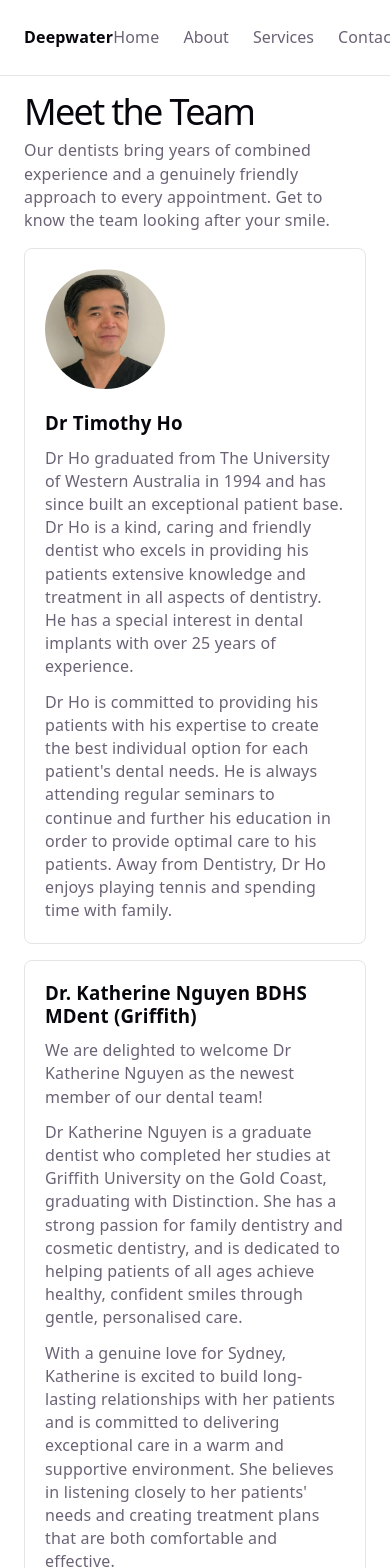
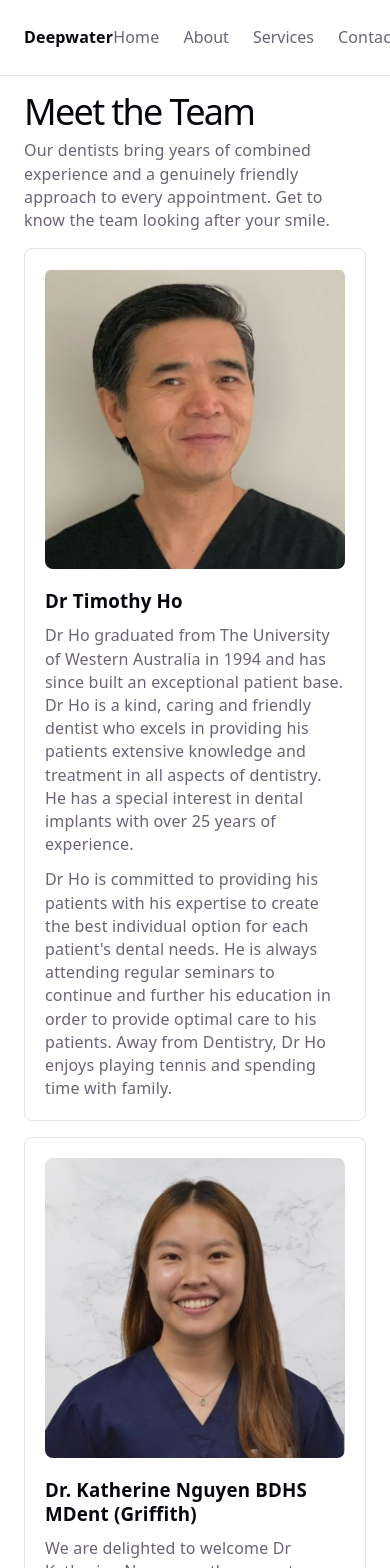
Before and after one commit to katnguyen2301-ops/Deepwater-website, a React (Vite) app: page /about/meet-the-team in a window 390 px wide. Shown: the top 1568 px of the page. Built offline with nearby package versions, Linux system fonts and the light colour scheme.

Commit message:
Add Katherine's photo, square left-aligned dentist photos, remove Sydney reference

```diff
--- a/src/data/dentists.js
+++ b/src/data/dentists.js
@@ -1,4 +1,5 @@
 import timothyHoPhoto from '../assets/dr-timothy-ho.png'
+import katherineNguyenPhoto from '../assets/dr-katherine-nguyen.jpg'
 
 const dentists = [
   {
@@ -13,10 +14,11 @@ const dentists = [
   {
     slug: 'dr-katherine-nguyen',
     name: 'Dr. Katherine Nguyen BDHS MDent (Griffith)',
+    photo: katherineNguyenPhoto,
     bio: [
       "We are delighted to welcome Dr Katherine Nguyen as the newest member of our dental team!",
       "Dr Katherine Nguyen is a graduate dentist who completed her studies at Griffith University on the Gold Coast, graduating with Distinction. She has a strong passion for family dentistry and cosmetic dentistry, and is dedicated to helping patients of all ages achieve healthy, confident smiles through gentle, personalised care.",
-      "With a genuine love for Sydney, Katherine is excited to build long-lasting relationships with her patients and is committed to delivering exceptional care in a warm and supportive environment. She believes in listening closely to her patients' needs and creating treatment plans that are both comfortable and effective.",
+      "Katherine is excited to build long-lasting relationships with her patients and is committed to delivering exceptional care in a warm and supportive environment. She believes in listening closely to her patients' needs and creating treatment plans that are both comfortable and effective.",
       "Outside the clinic, Katherine is a self-proclaimed foodie with a keen eye for the latest trendy dining spots, so don't hesitate to share your favourite restaurant recommendations with her! She also enjoys keeping active and unwinding by watching sports, especially soccer, tennis, and Formula 1.",
       "Dr Katherine Nguyen looks forward to welcoming you and your family to the practice and helping you smile with confidence.",
     ],
--- a/src/index.css
+++ b/src/index.css
@@ -266,17 +266,35 @@ body {
 }
 
 .dentist-card {
+  display: flex;
+  gap: 20px;
   border: 1px solid var(--border);
   border-radius: 8px;
   padding: 20px;
 }
 
 .dentist-photo {
-  width: 120px;
-  height: 120px;
+  flex-shrink: 0;
+  width: 160px;
+  height: 160px;
   object-fit: cover;
-  border-radius: 50%;
-  margin-bottom: 16px;
+  border-radius: 8px;
+}
+
+.dentist-card-body {
+  min-width: 0;
+}
+
+@media (max-width: 600px) {
+  .dentist-card {
+    flex-direction: column;
+  }
+
+  .dentist-photo {
+    width: 100%;
+    height: auto;
+    aspect-ratio: 1 / 1;
+  }
 }
 
 .dentist-card h3 {
--- a/src/pages/about/MeetTheTeam.jsx
+++ b/src/pages/about/MeetTheTeam.jsx
@@ -15,10 +15,12 @@ function MeetTheTeam() {
             {dentist.photo && (
               <img className="dentist-photo" src={dentist.photo} alt={dentist.name} />
             )}
-            <h3>{dentist.name}</h3>
-            {dentist.bio.map((paragraph, i) => (
-              <p key={i}>{paragraph}</p>
-            ))}
+            <div className="dentist-card-body">
+              <h3>{dentist.name}</h3>
+              {dentist.bio.map((paragraph, i) => (
+                <p key={i}>{paragraph}</p>
+              ))}
+            </div>
           </article>
         ))}
       </div>
```
Also changed, not shown: src/assets/dr-katherine-nguyen.jpg (added).
